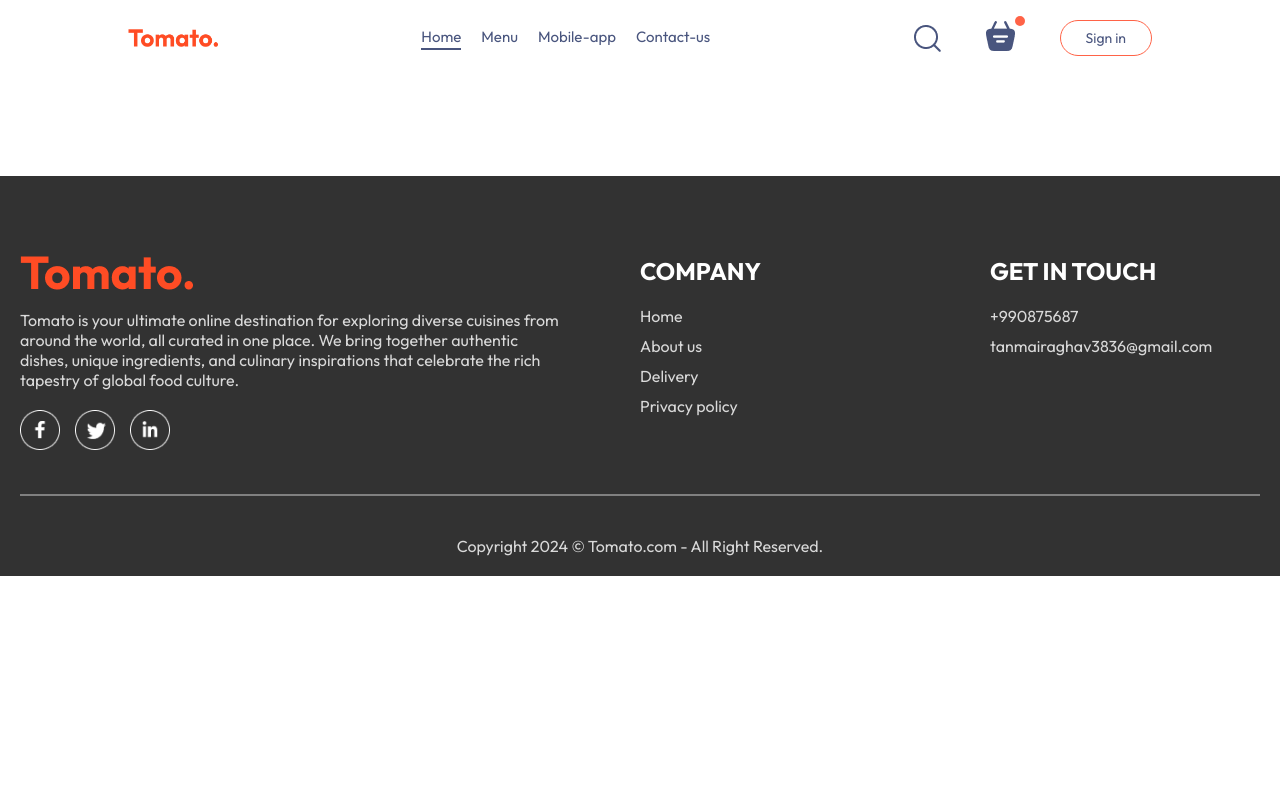
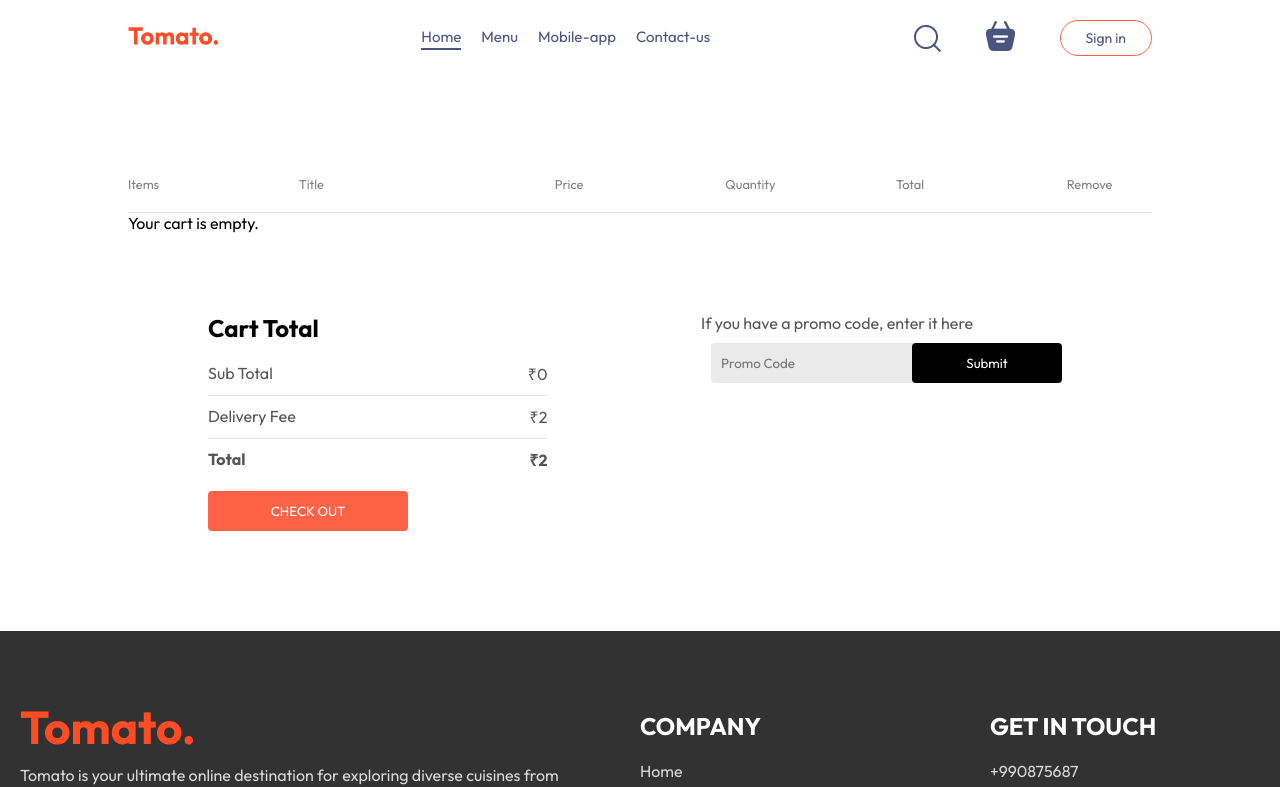
Before and after one commit to N-T-Raghava/Recipe.in, a React (Vite) app in the folder frontend/: page /cart in a window 1280 px wide. Shown: the top 787 px of the page. Built offline with nearby package versions, Linux system fonts and the light colour scheme.

Commit message:
Createed Cart

```diff
--- a/frontend/src/components/navbar/Navbar.jsx
+++ b/frontend/src/components/navbar/Navbar.jsx
@@ -1,15 +1,17 @@
-import React, { useState } from 'react';
+import React, { useContext, useState } from 'react';
 import './Navbar.css';
 import { assets } from '../../assets/assets'
 import { Link } from 'react-router-dom'
+import { StoreContext } from '../../context/Storecontext';
 
 const Navbar = ({ Setshowlogin }) => {
 
-  const [Menu, setmenu] = useState("Home")
+  const [Menu, setmenu] = useState("Home");
+  const { getTotalCartAmount } = useContext(StoreContext);
 
   return (
     <div className="navbar">
-      <img src={assets.logo} alt="" className='logo' />
+      <Link to='/'><img src={assets.logo} alt="" className='logo' /></Link>
       <ul className='nav-menu'>
         <Link to='/' onClick={() => setmenu("Home")} className={Menu == "Home" ? "active" : ""}>Home</Link>
         <a href="#explore-menu" onClick={() => setmenu("Menu")} className={Menu == "Menu" ? "active" : ""}>Menu</a>
@@ -19,8 +21,8 @@
       <div className='navbar-right'>
         <img src={assets.search_icon} alt="" />
         <div className="navbar-search-icon">
-          <img src={assets.basket_icon} alt="" />
-          <div className="dot"></div>
+          <Link to='/cart'><img src={assets.basket_icon} alt="" /></Link>
+          <div className={getTotalCartAmount() === 0 ? "" : "dot"}></div>
         </div>
         <button onClick={() => Setshowlogin(true)}>Sign in</button>
       </div>
--- a/frontend/src/context/Storecontext.jsx
+++ b/frontend/src/context/Storecontext.jsx
@@ -32,9 +32,16 @@
       ? food_list
       : food_list.filter((item) => item.category === category);
 
-  useEffect(() => {
-    console.log(cartItems);
-  }, [cartItems]);
+  const getTotalCartAmount = () => {
+    let totalAmount = 0;
+    for (const item in cartItems) {
+      if (cartItems[item] > 0) {
+        let itemInfo = food_list.find((product) => product._id == item);
+        totalAmount += itemInfo.price * cartItems[item];
+      }
+    }
+    return totalAmount;
+  }
 
   const contextValue = {
     food_list: filteredFoodList,
@@ -44,6 +51,7 @@
     removefromCart,
     category,
     setCategory,
+    getTotalCartAmount
   };
 
   return (
--- a/frontend/src/pages/Cart/Cart.css
+++ b/frontend/src/pages/Cart/Cart.css
@@ -0,0 +1,112 @@
+.cart {
+    margin-top: 100px;
+}
+
+.cart-items-title {
+    display: grid;
+    grid-template-columns: 1fr 1.5fr 1fr 1fr 1fr 0.5fr;
+    align-items: center;
+    color: gray;
+    font-size: max(1vw, 12px);
+}
+
+.cart-items-item {
+    margin: 10px 0px;
+    color: black;
+}
+
+.cart-items-item img {
+    width: 50px;
+}
+
+.cart hr {
+    height: 1px;
+    background-color: #e2e2e2;
+    border: none;
+}
+
+.cart-items-item .cross {
+    cursor: pointer;
+}
+
+.cart-bottom {
+    margin: 80px;
+    display: flex;
+    justify-content: space-between;
+    gap: max(12vw, 20px);
+}
+
+.cart-total {
+    flex: 1;
+    display: flex;
+    flex-direction: column;
+    gap: 20px;
+}
+
+.cart-details {
+    display: flex;
+    justify-content: space-between;
+    color: #555;
+}
+
+.cart-total hr {
+    margin: 10px 0px;
+}
+
+.cart-total button {
+    border: none;
+    color: white;
+    background-color: tomato;
+    width: max(15vh, 200px);
+    padding: 12px 0px;
+    border-radius: 4px;
+    cursor: pointer;
+}
+
+.cart-total button:hover {
+    background-color: #c0392b;
+    transition: 0.3s;
+}
+
+.cart-promocode {
+    flex: 1;
+}
+
+.cart-promocode p {
+    color: #555;
+}
+
+.cart-promocode-input {
+    margin: 10px;
+    display: flex;
+    justify-content: space-between;
+    align-items: center;
+    background-color: #eaeaea;
+    border-radius: 4px;
+}
+
+.cart-promocode-input input {
+    background: transparent;
+    border: none;
+    outline: none;
+    padding-left: 10px;
+}
+
+.cart-promocode-input button {
+    width: max(10vw, 150px);
+    padding: 12px 5px;
+    background-color: black;
+    border: none;
+    color: white;
+    border-radius: 4px;
+}
+
+@media (max-width: 750px) {
+    .cart-bottom {
+        flex-direction: column-reverse;
+    }
+
+    .cart-promocode {
+        justify-content: start;
+    }
+}
--- a/frontend/src/pages/Cart/Cart.jsx
+++ b/frontend/src/pages/Cart/Cart.jsx
@@ -1,11 +1,81 @@
-import React from 'react'
+import React, { useContext } from 'react';
+import { StoreContext } from '../../context/Storecontext';
+import './Cart.css';
 
 const Cart = () => {
+  const { cartItems, food_list, removefromCart, getTotalCartAmount } = useContext(StoreContext);
+  const deliveryFee = 2;
+
   return (
-    <div>
+    <div className='cart'>
+      <div className="cart-items">
+        <div className="cart-items-title">
+          <p>Items</p>
+          <p>Title</p>
+          <p>Price</p>
+          <p>Quantity</p>
+          <p>Total</p>
+          <p>Remove</p>
+        </div>
+        <br />
+        <hr />
+        {food_list.map((item) => {
+          if (cartItems[item._id] > 0) {
+            return (
+              <div key={item._id}>
+                <div className='cart-items-title cart-items-item'>
+                  <img src={item.image} alt={item.name} />
+                  <p>{item.name}</p>
+                  <p>₹{item.price}</p>
+                  <p>{cartItems[item._id]}</p>
+                  <p>₹{item.price * cartItems[item._id]}</p>
+                  <p onClick={() => removefromCart(item._id)} className='cross'>X</p>
+                </div>
+                <hr />
+              </div>
+            )
+          }
+          return null;
+        })}
+        {Object.keys(cartItems).length === 0 && (
+          <p className="empty-cart">Your cart is empty.</p>
+        )}
+      </div>
 
+      <div className="cart-bottom">
+        <div className="cart-total">
+          <h2>Cart Total</h2>
+          <div>
+            <div className="cart-details">
+              <p>Sub Total</p>
+              <p>₹{getTotalCartAmount()}</p>
+            </div>
+            <hr />
+            <div className="cart-details">
+              <p>Delivery Fee</p>
+              <p>₹{deliveryFee}</p>
+            </div>
+            <hr />
+            <div className="cart-details">
+              <b>Total</b>
+              <b>₹{getTotalCartAmount() + deliveryFee}</b>
+            </div>
+          </div>
+          <button>CHECK OUT</button>
+        </div>
+
+        <div className="cart-promocode">
+          <div>
+            <p>If you have a promo code, enter it here</p>
+            <div className='cart-promocode-input'>
+              <input type="text" placeholder="Promo Code" />
+              <button>Submit</button>
+            </div>
+          </div>
+        </div>
+      </div>
     </div>
-  )
-}
+  );
+};
 
-export default Cart
+export default Cart;
```
